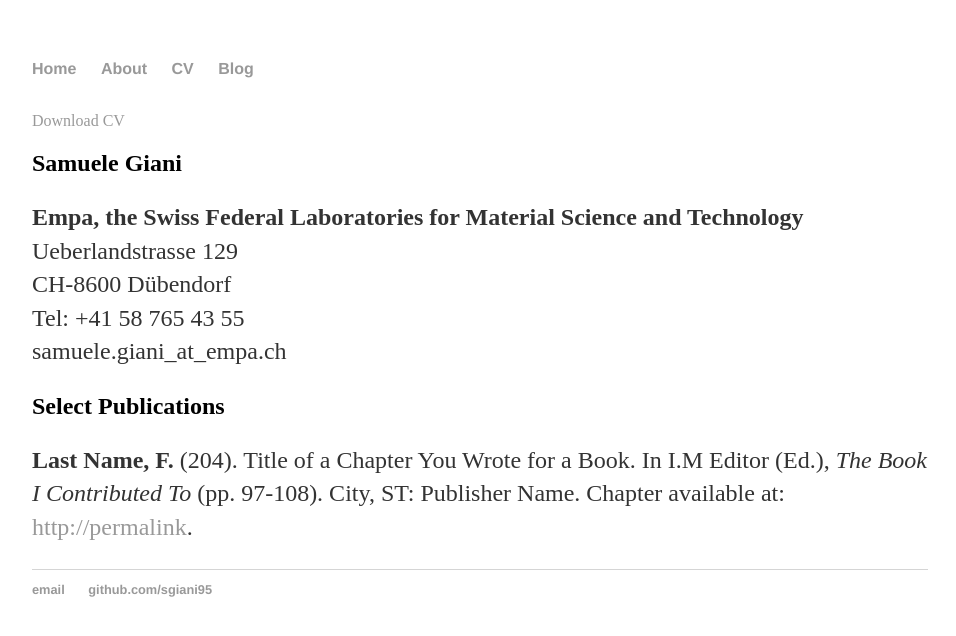
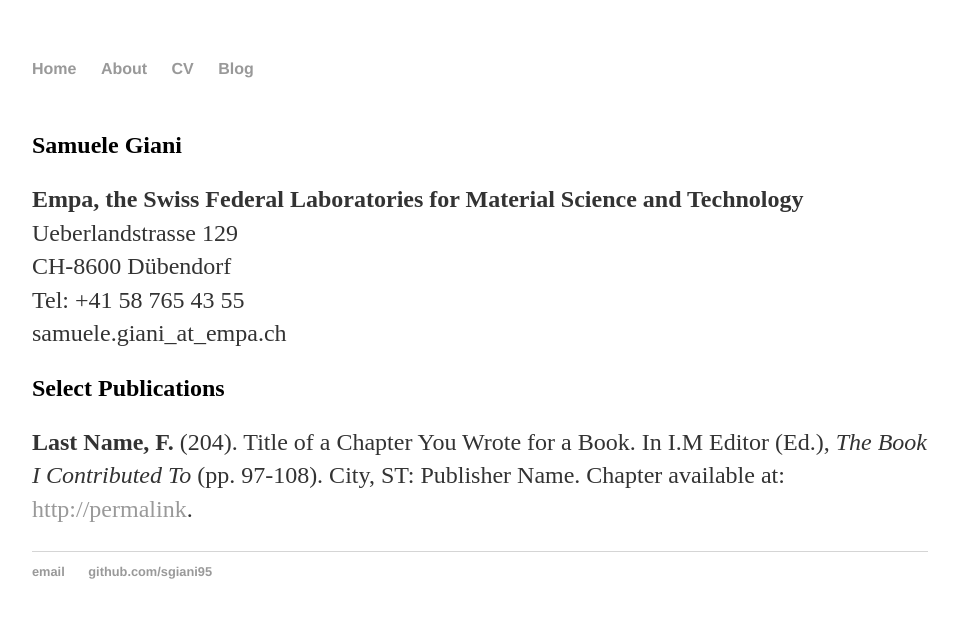
Before and after one commit to sgiani95/sgiani95.github.io, a Jekyll site: the page built from cv/index.html, in a window 1280 px wide. Shown: the top 636 px of the page, without its empty margins (160-1116 px from the left). Built offline with Jekyll 4.4.1, drawn with Linux system fonts in a browser that asks for light colours.

Commit message:
Update index.html

```diff
--- a/cv/index.html
+++ b/cv/index.html
@@ -4,7 +4,8 @@
 ---
 <br>
 	<div class="cv">
-		<a href="https://www.dropbox.com/scl/fi/5yzcr3ykmlycxxpxzzper/Samuele_Giani_CV.pdf?rlkey=dvyjvfziuoalvbok9vxkjvl4k&dl=0"  target="_blank" rel="noopener noreferrer" class="download" title="Download CV as PDF">Download CV</a>
+		<!-- <a href="https://www.dropbox.com/scl/fi/5yzcr3ykmlycxxpxzzper/Samuele_Giani_CV.pdf?rlkey=dvyjvfziuoalvbok9vxkjvl4k&dl=0"  target="_blank" rel="noopener noreferrer" class="download" title="Download CV as PDF">Download CV</a> -->
+		<!-- TO_DO upload upgraded version of CV on dropbox-->
 					<h2>Samuele Giani</h2>
 					<p><strong>Empa, the Swiss Federal Laboratories for Material Science and Technology</strong><br>
 					Ueberlandstrasse 129<br>
```
